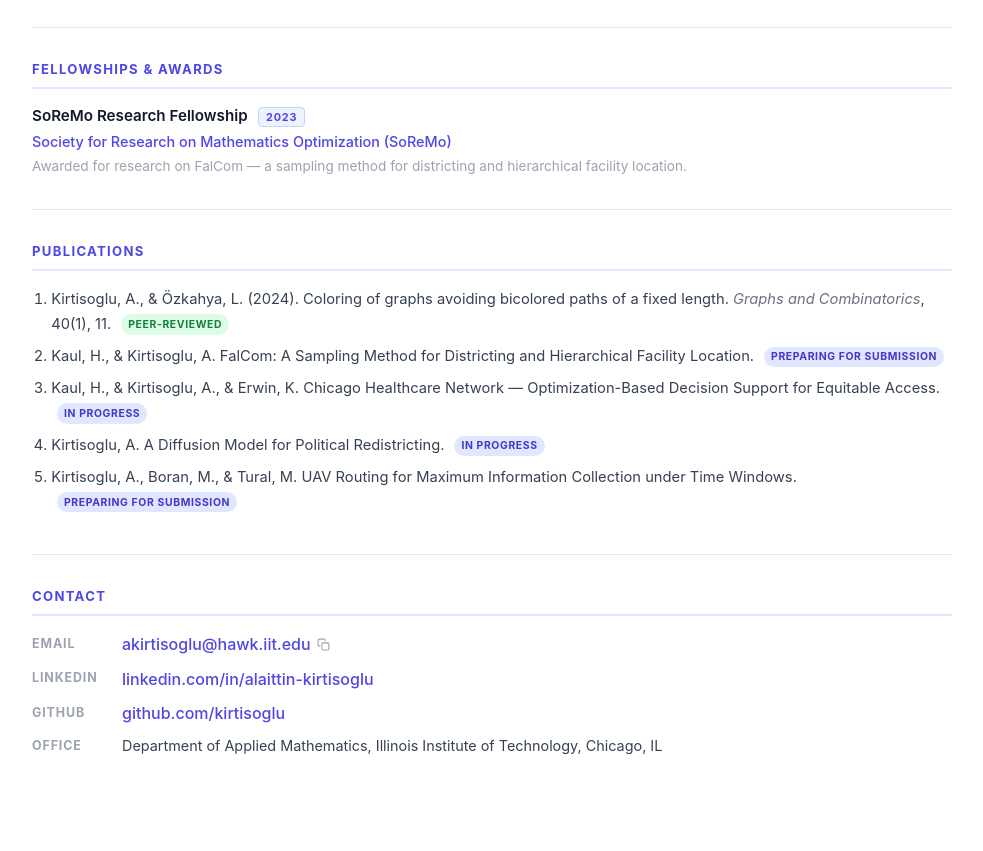
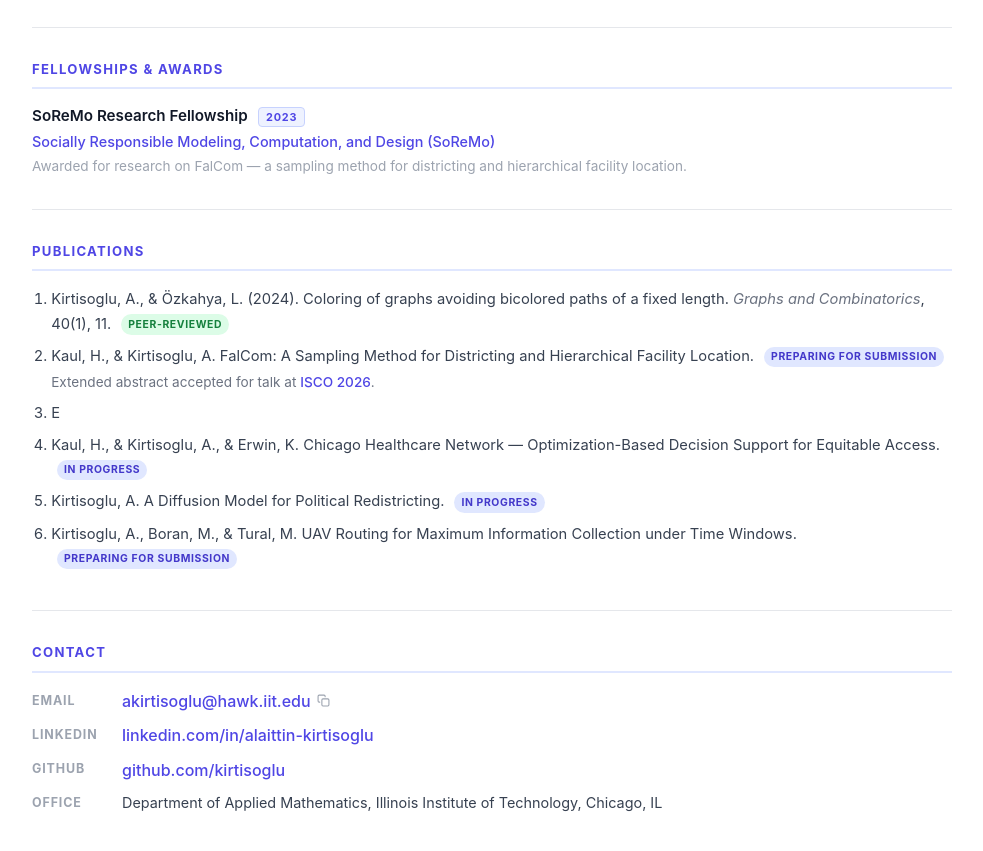
Before and after one commit to kirtisoglu/Website, a SvelteKit app: page /about in a window 1280 px wide. Shown: the part 1100-1951 px from the top of the page, without its empty margins (272-1255 px from the left). Built offline with nearby package versions, Linux system fonts and the light colour scheme.

Commit message:
Update +page.svelte

```diff
--- a/src/routes/about/+page.svelte
+++ b/src/routes/about/+page.svelte
@@ -148,7 +148,7 @@
           <span class="badge">2023</span>
         </div>
         <span class="institution">
-          <a href="https://www.soremo.org/" target="_blank" rel="noopener">Society for Research on Mathematics Optimization (SoReMo)</a>
+          <a href="https://www.soremo.org/" target="_blank" rel="noopener">Socially Responsible Modeling, Computation, and Design (SoReMo)</a>
         </span>
         <span class="detail">Awarded for research on FalCom — a sampling method for districting and hierarchical facility location.</span>
       </div>
@@ -167,8 +167,11 @@
         Coloring of graphs avoiding bicolored paths of a fixed length.
         <em>Graphs and Combinatorics</em>, 40(1), 11.
         <span class="pub-tag peer">Peer-Reviewed</span>
+      <li>
+        Kaul, H., &amp; Kirtisoglu, A. FalCom: A Sampling Method for Districting and Hierarchical Facility Location. <span class="pub-tag progress">Preparing for Submission</span>
+        <div class="pub-note">Extended abstract accepted for talk at <a href="https://isco2026.com.tr" target="_blank" rel="noopener">ISCO 2026</a>.</div>
       </li>
-      <li>Kaul, H., &amp; Kirtisoglu, A. FalCom: A Sampling Method for Districting and Hierarchical Facility Location. <span class="pub-tag progress">Preparing for Submission</span></li>
+      <li> E
       <li>Kaul, H., &amp; Kirtisoglu, A., &amp; Erwin, K. Chicago Healthcare Network — Optimization-Based Decision Support for Equitable Access. <span class="pub-tag progress">In Progress</span></li>
       <li>Kirtisoglu, A. A Diffusion Model for Political Redistricting. <span class="pub-tag progress">In Progress</span></li>
       <li>Kirtisoglu, A., Boran, M., &amp; Tural, M. UAV Routing for Maximum Information Collection under Time Windows. <span class="pub-tag progress">Preparing for Submission</span></li>
@@ -457,6 +460,17 @@
   .pub-tag.peer     { background: #dcfce7; color: #15803d; }
   .pub-tag.progress { background: #e0e7ff; color: #4338ca; }
 
+  .pub-note {
+    font-size: 0.85rem;
+    color: #6b7280;
+    margin-top: 0.25rem;
+    line-height: 1.5;
+  }
+
+  :global(.dark) .pub-note {
+    color: rgba(255,255,255,0.6);
+  }
+
   :global(.dark) .pub-tag.peer     { background: rgba(21,128,61,0.15); color: #86efac; }
   :global(.dark) .pub-tag.progress { background: rgba(67,56,202,0.15); color: #a5b4fc; }
 
```
